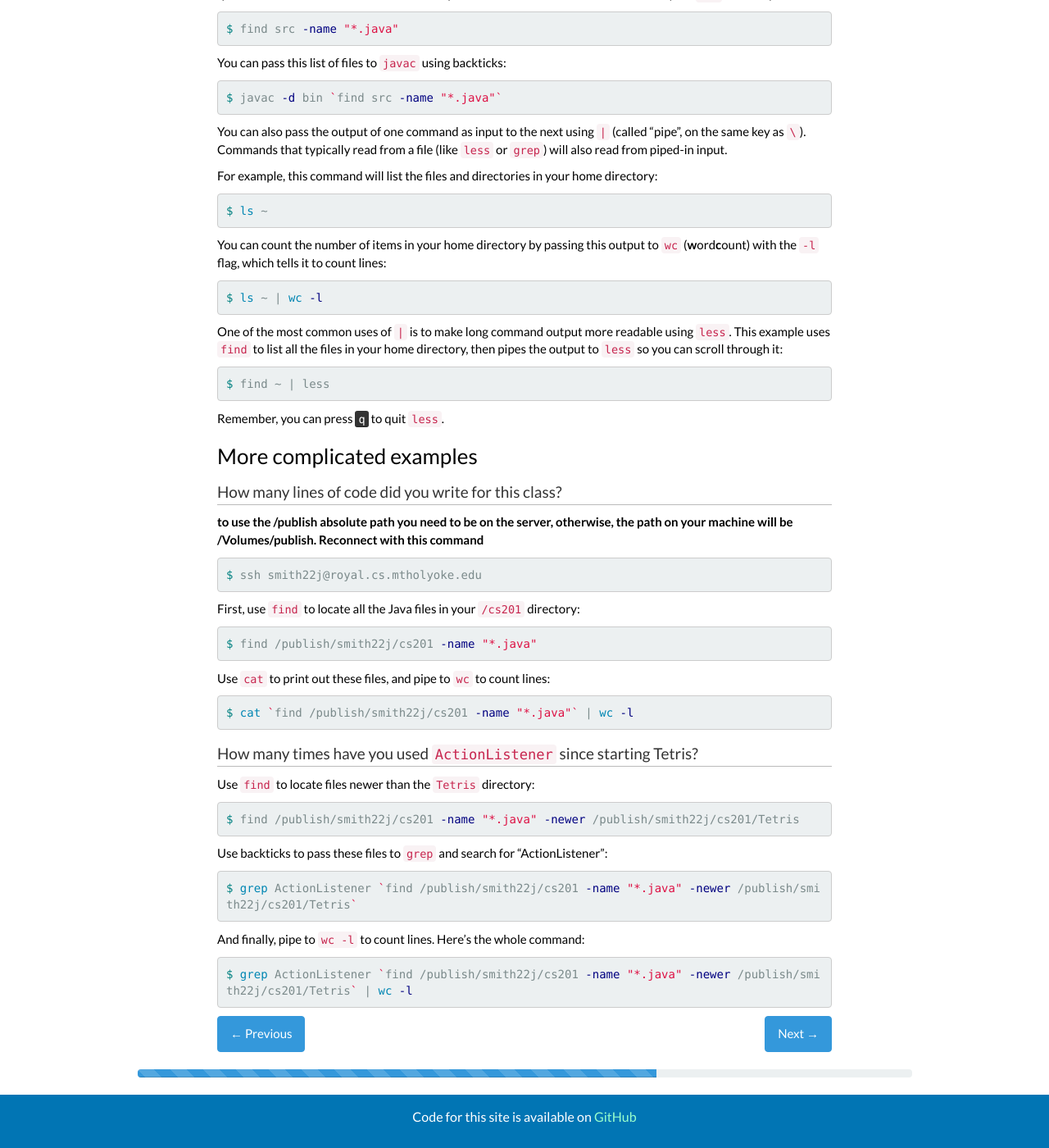
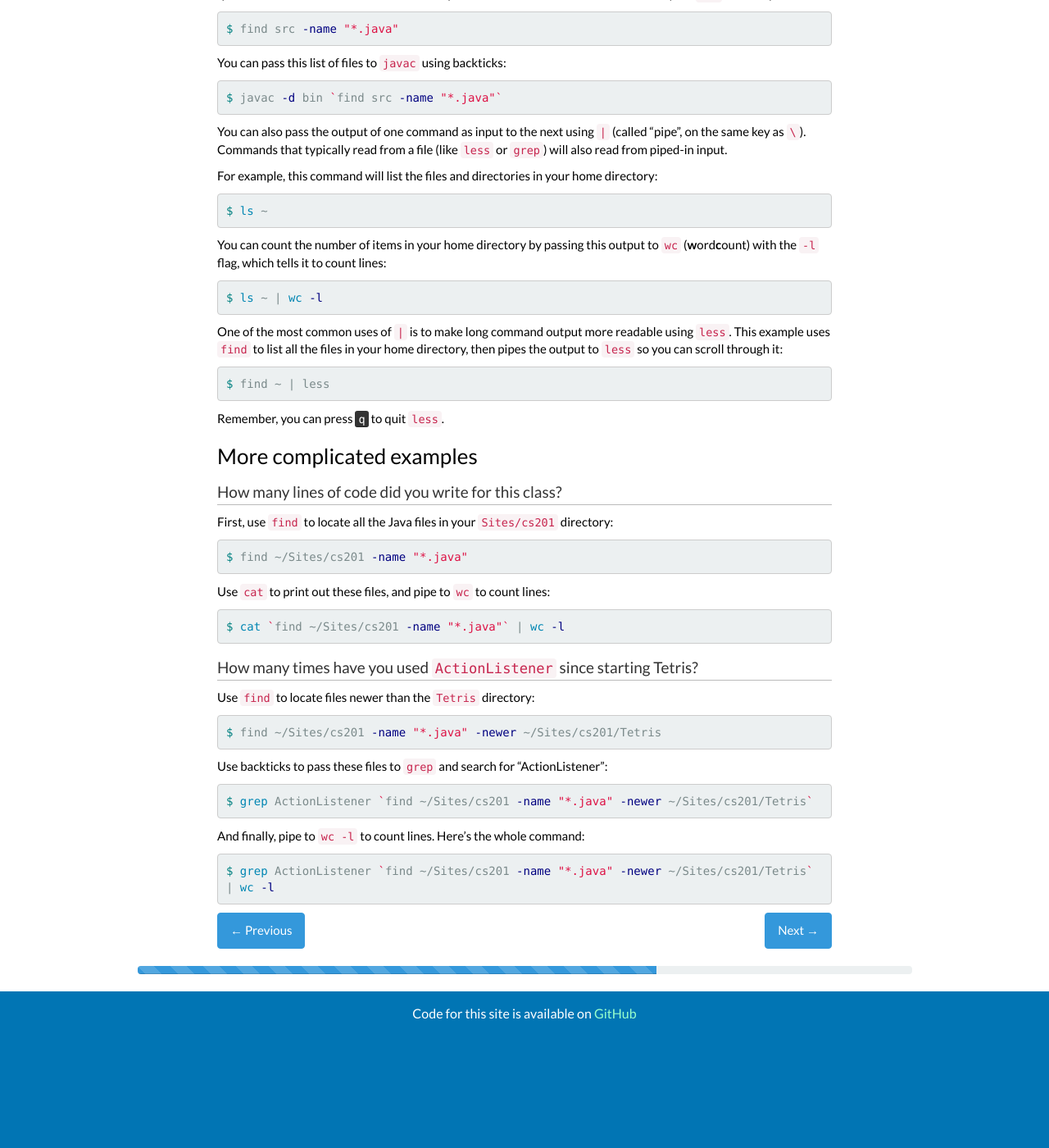
Before and after one commit to jlkarlen/itsterminal-gh-pages, a Jekyll site: the page built from step6.md, in a window 1280 px wide and 1400 px high, scrolled down 769 px. Shown: the whole window at 82% size. Built offline with Jekyll 4.4.1, drawn with Linux system fonts in a browser that asks for light colours; nearby versions of some CDN libraries; Markdown is read by kramdown in place of the engine named in the settings; after the commit the page ends 2043 px from its top, so only the background shows below that.

Commit message:
Update step6.md

```diff
--- a/step6.md
+++ b/step6.md
@@ -66,22 +66,17 @@ Remember, you can press <kbd>q</kbd> to quit `less`.
 ### More complicated examples
 
 #### How many lines of code did you write for this class?
-**to use the /publish absolute path you need to be on the server, otherwise, the path on your machine will be /Volumes/publish. Reconnect with this command**
-{% highlight sh %}
-$ ssh smith22j@royal.cs.mtholyoke.edu
-{% endhighlight %}
 
-
-First, use `find` to locate all the Java files in your `/cs201` directory:
+First, use `find` to locate all the Java files in your `Sites/cs201` directory:
 
 {% highlight sh %}
-$ find /publish/smith22j/cs201 -name "*.java"
+$ find ~/Sites/cs201 -name "*.java"
 {% endhighlight %}
 
 Use `cat` to print out these files, and pipe to `wc` to count lines:
 
 {% highlight sh %}
-$ cat `find /publish/smith22j/cs201 -name "*.java"` | wc -l
+$ cat `find ~/Sites/cs201 -name "*.java"` | wc -l
 {% endhighlight %}
 
 
@@ -91,17 +86,17 @@ $ cat `find /publish/smith22j/cs201 -name "*.java"` | wc -l
 Use `find` to locate files newer than the `Tetris` directory:
 
 {% highlight sh %}
-$ find /publish/smith22j/cs201 -name "*.java" -newer /publish/smith22j/cs201/Tetris
+$ find ~/Sites/cs201 -name "*.java" -newer ~/Sites/cs201/Tetris
 {% endhighlight %}
 
 Use backticks to pass these files to `grep` and search for "ActionListener":
 
 {% highlight sh %}
-$ grep ActionListener `find /publish/smith22j/cs201 -name "*.java" -newer /publish/smith22j/cs201/Tetris`
+$ grep ActionListener `find ~/Sites/cs201 -name "*.java" -newer ~/Sites/cs201/Tetris`
 {% endhighlight %}
 
 And finally, pipe to `wc -l` to count lines. Here's the whole command:
 
 {% highlight sh %}
-$ grep ActionListener `find /publish/smith22j/cs201 -name "*.java" -newer /publish/smith22j/cs201/Tetris` | wc -l
+$ grep ActionListener `find ~/Sites/cs201 -name "*.java" -newer ~/Sites/cs201/Tetris` | wc -l
 {% endhighlight %}
```
